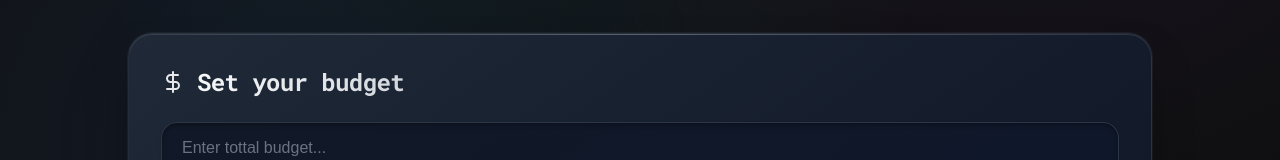
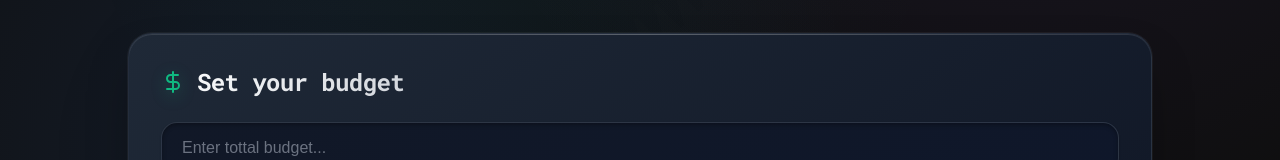
Before and after one commit to V12MUSLIM/E7sebhaly, a React (Vite) app: page / in a window 1280 px wide. Shown: the part 491-651 px from the top of the page. Built offline with nearby package versions, Linux system fonts and the light colour scheme.

Commit message:
update file APP  and BudgetInput

```diff
--- a/src/App.jsx
+++ b/src/App.jsx
@@ -3,8 +3,8 @@ import BudgetTracker from "./BudgetTracker";
 import Hero from "./Hero";
 function App() {
   return (
-    <>{/*دوخر */}
-    {/*Test */}
+    <>
+
       <div>
         <Hero></Hero>
         <BudgetTracker/>
--- a/src/BudgetInput.jsx
+++ b/src/BudgetInput.jsx
@@ -4,7 +4,7 @@ export default function BudgetInput({ totalBudget, onBudgetChange }) {
     <>
       <div className="card">
         <div className="section-header">
-        <DollarSign className="icon green" size={24} />
+        <DollarSign className="icon-green" size={24} />
         <h2>Set your budget</h2>
       </div>
       <div className="input-group">
```
